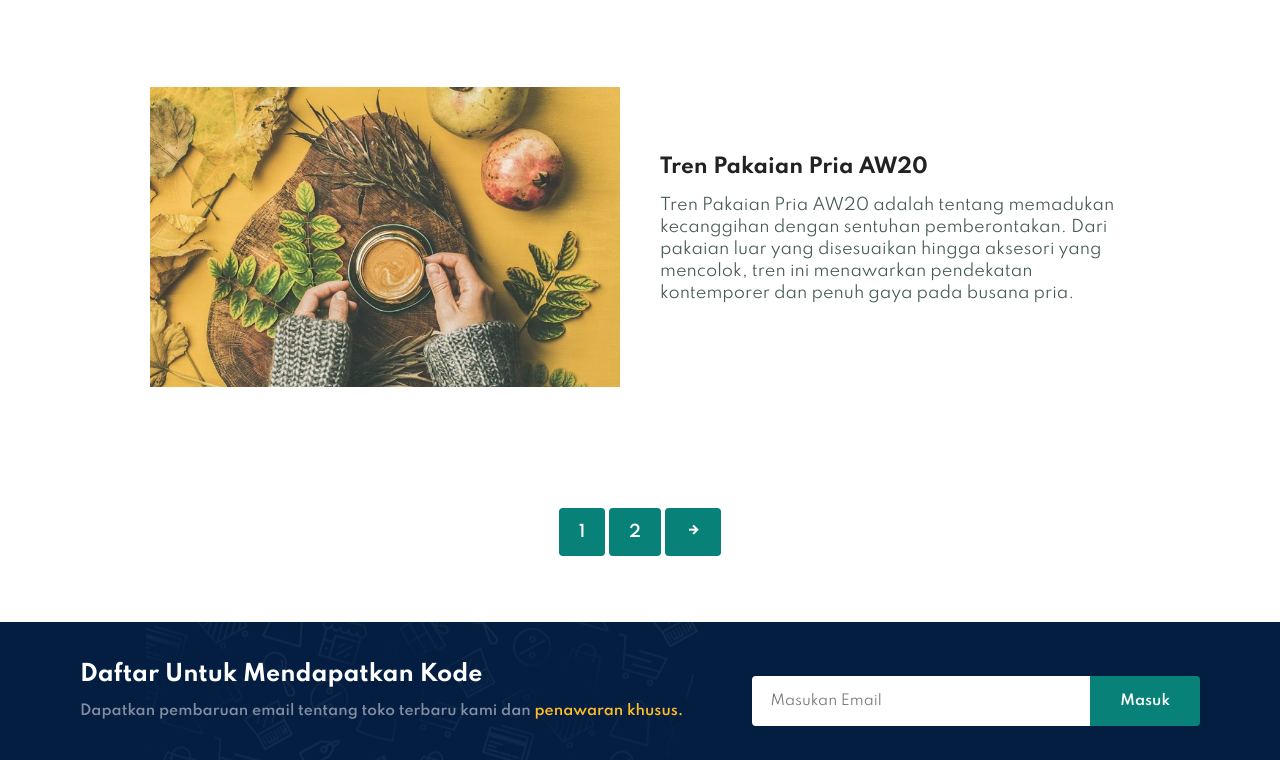
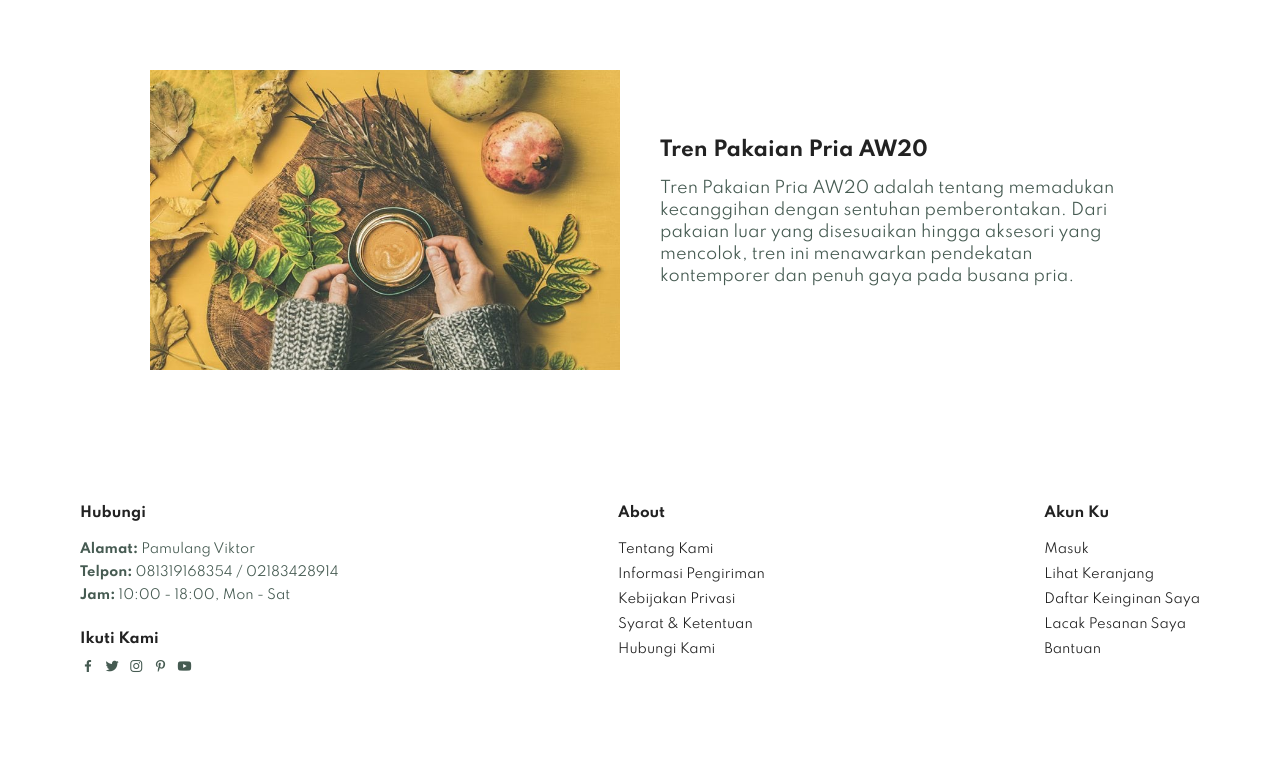
Before and after one commit to sanssuy/fashion, a plain HTML site: page blog.html in a window 1280 px wide. Shown: the part 2040-2800 px from the top of the page. After the commit the page ends 2778 px from the top, so only its background shows below. Drawn offline with nearby package versions, Linux system fonts and the light colour scheme.

Commit message:
blog.html

```diff
--- a/blog.html
+++ b/blog.html
@@ -13,7 +13,7 @@
 
     <body>
         <section id="header">
-            <a href="#"><img src="img/favicon.png" class="logo" alt=""></a>
+            <a href="#"><img src="" class="logo" alt=""></a>
 
             <div>
                 <ul id="navbar">
@@ -85,22 +85,8 @@
             </div>
         </section>
 
-        <section id="pagination" class="section-p1">
-            <a href="#">1</a>
-            <a href="#">2</a>
-            <a href="#"><i class='bx bx-right-arrow-alt'></i></a>
-        </section>
 
-        <section id="newsletter" class="section-p1 section-m1">
-            <div class="newstext">
-                <h4>Daftar Untuk Mendapatkan Kode</h4>
-                <p>Dapatkan pembaruan email tentang toko terbaru kami dan <span>penawaran khusus.</span></p>
-            </div>
-            <div class="form">
-                <input type="text" placeholder="Masukan Email">
-                <button class="normal">Masuk</button>
-            </div>
-        </section>
+
 
         <footer class="section-p1">
             <div class="col">
```
